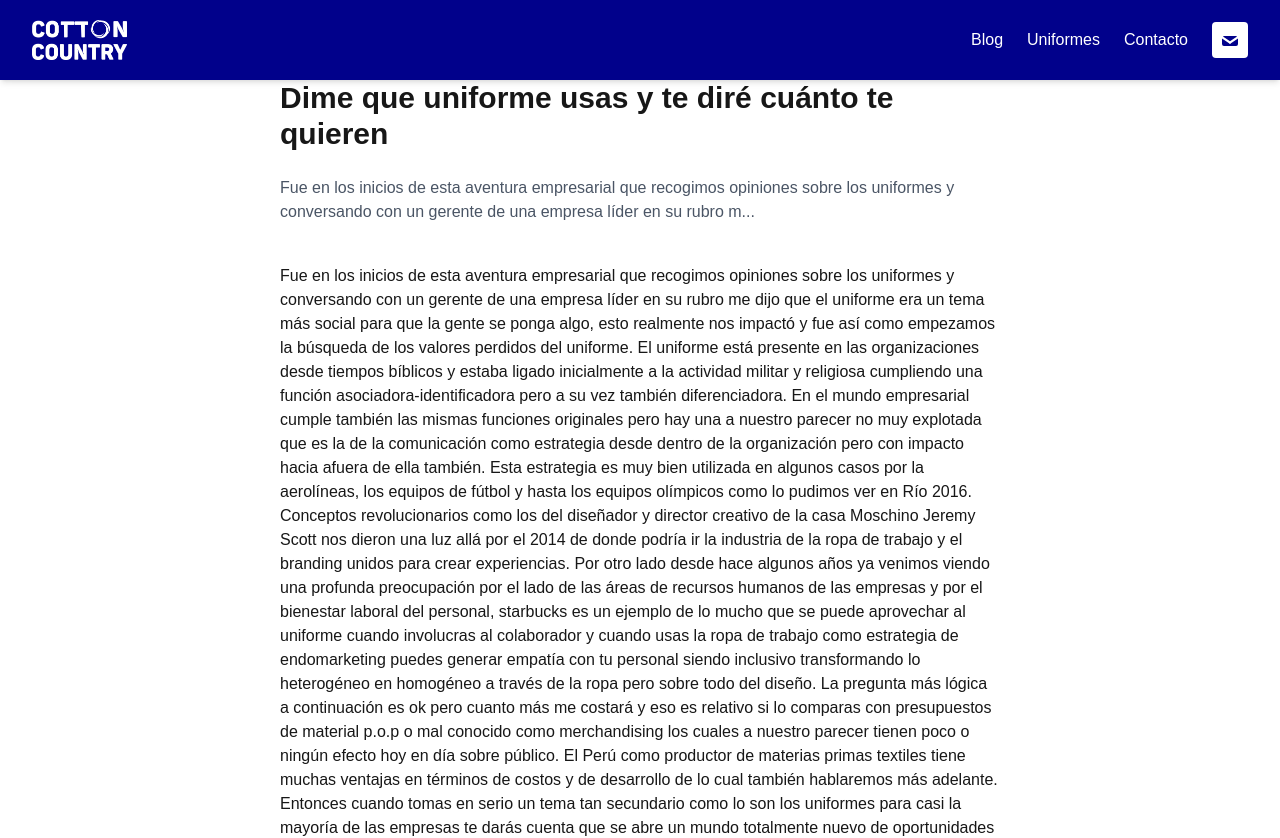
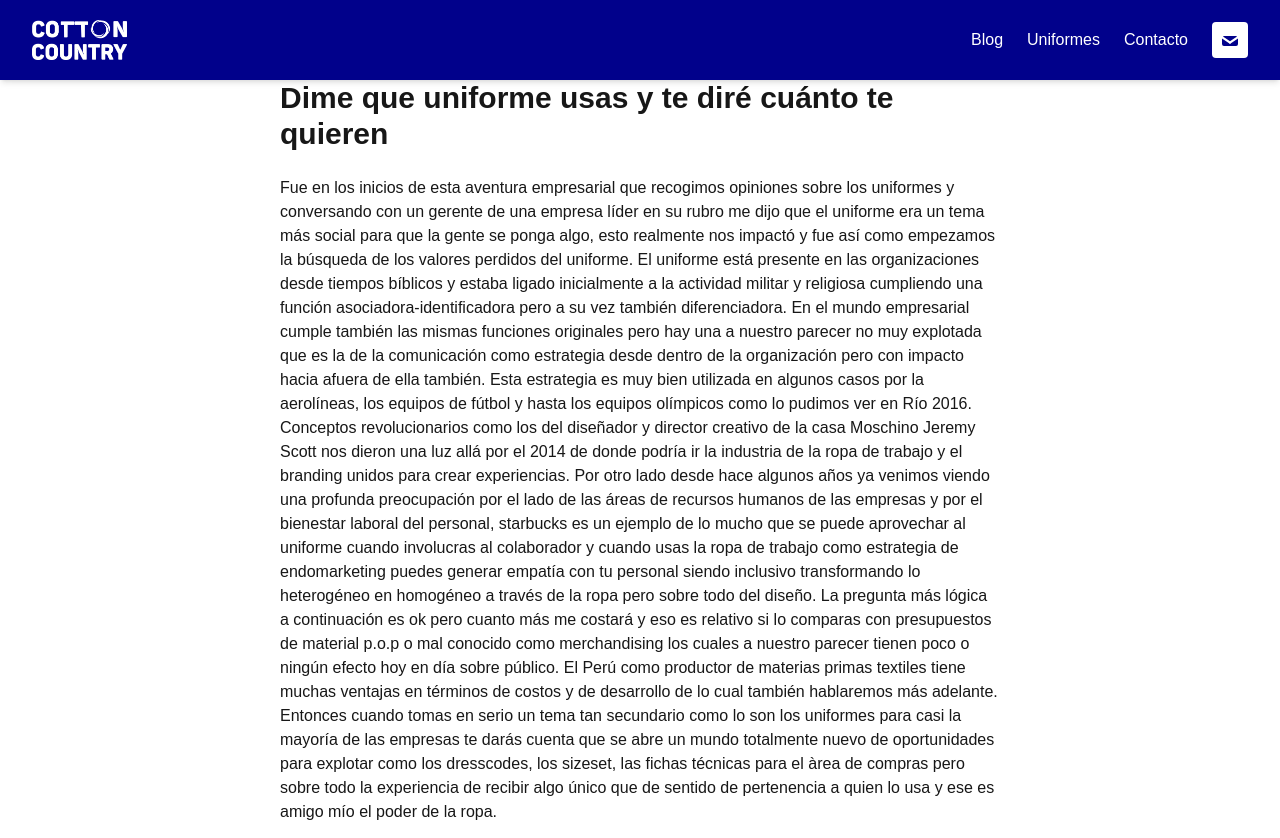
Before and after one commit to MTinocoZevallos/cotton-country-web, a Next.js app: page /blog/dime-que-uniforme-usas-y-te-dire-cuanto-te-quieren in a window 1280 px wide. Shown: the top 838 px of the page. Built offline with nearby package versions, Linux system fonts and the light colour scheme.

Commit message:
elimina excerpt de pagina de articulo

```diff
--- a/app/blog/[slug]/page.tsx
+++ b/app/blog/[slug]/page.tsx
@@ -50,10 +50,6 @@ export default async function PostPage(
         {post.title}
       </h1>
 
-      <p className="text-gray-600 mb-10">
-        {post.excerpt}
-      </p>
-
       <article className="prose">
         {post.content}
       </article>
```
